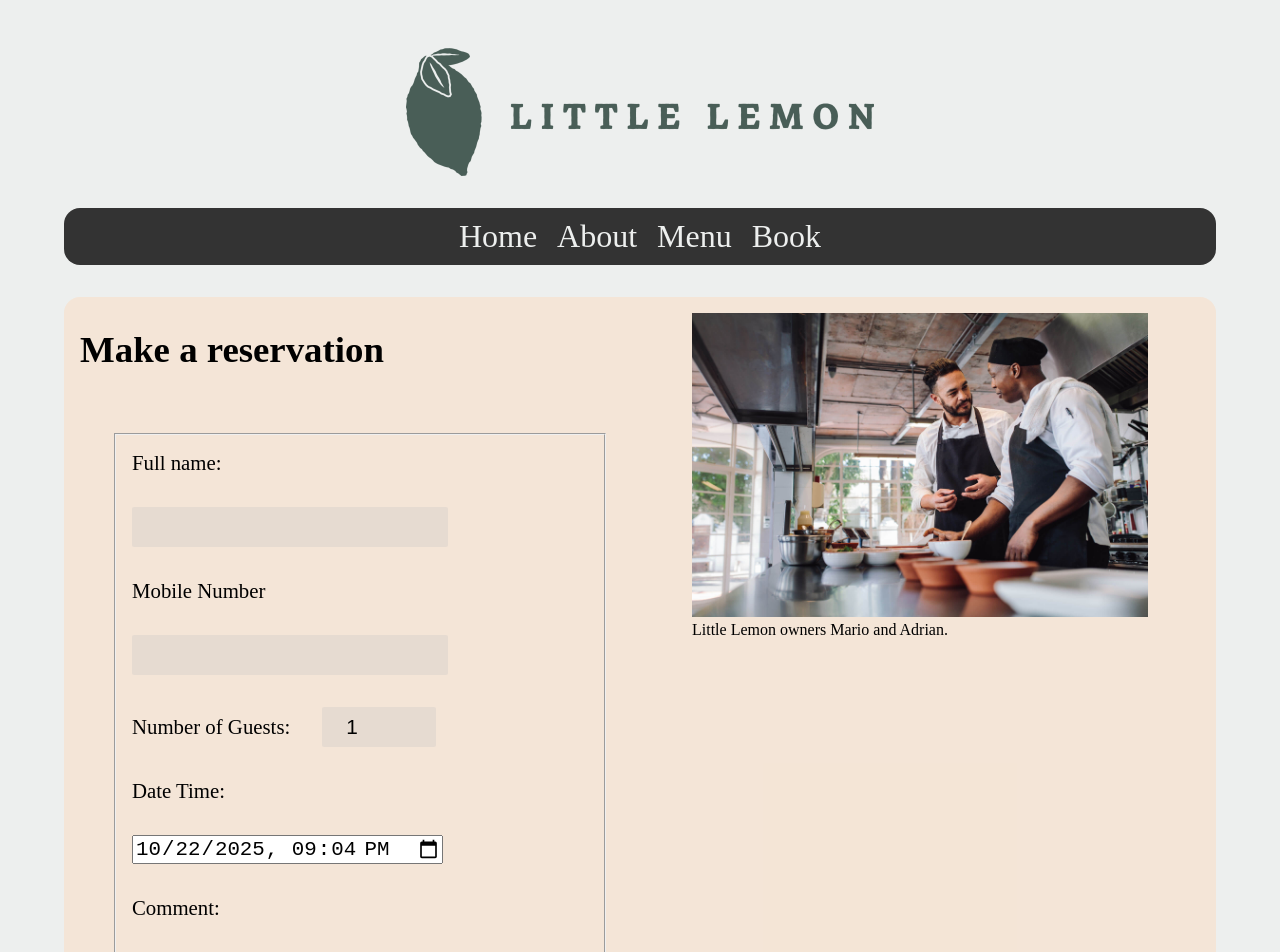
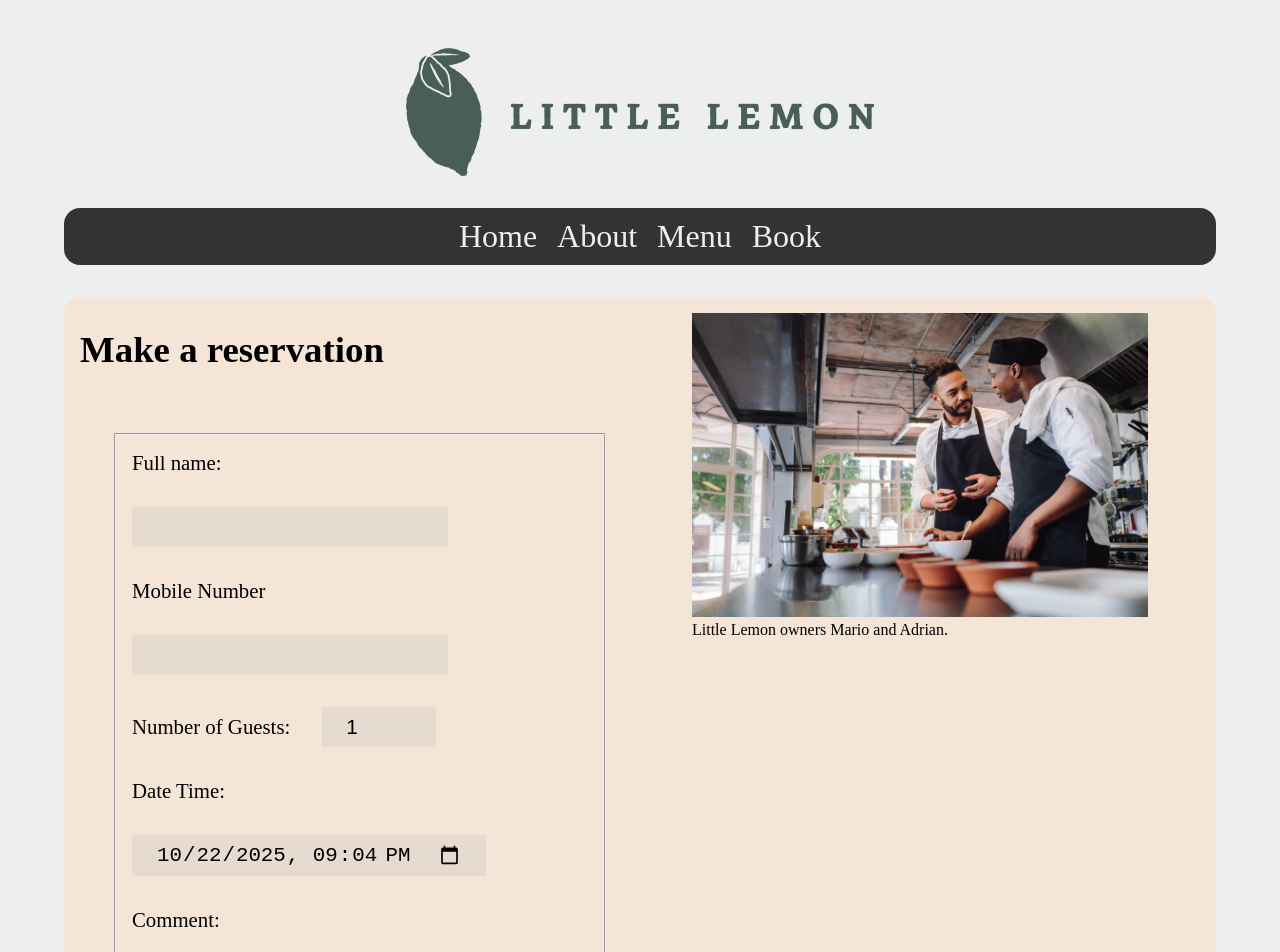
Before and after one commit to oislen/LittleLemonReact, a React (Create React App) app: page /book in a window 1280 px wide. Shown: the top 952 px of the page. Built offline with nearby package versions, Linux system fonts and the light colour scheme; no server answers.

Commit message:
Added book-date time css stylings

```diff
--- a/src/App.css
+++ b/src/App.css
@@ -212,7 +212,7 @@ input, label {
   font-size: 1.3rem;
 }
 
-#book-date, #book-time, #book-guests, #book-occasion, #book-fullname, #book-mobile-number, #book-comment {
+#book-date, #book-time, #book-guests, #book-occasion, #book-fullname, #book-mobile-number, #book-comment, #book-datetime {
   background: #bdbdbd43;
   padding: 8px 24px;
   border: none;
```
